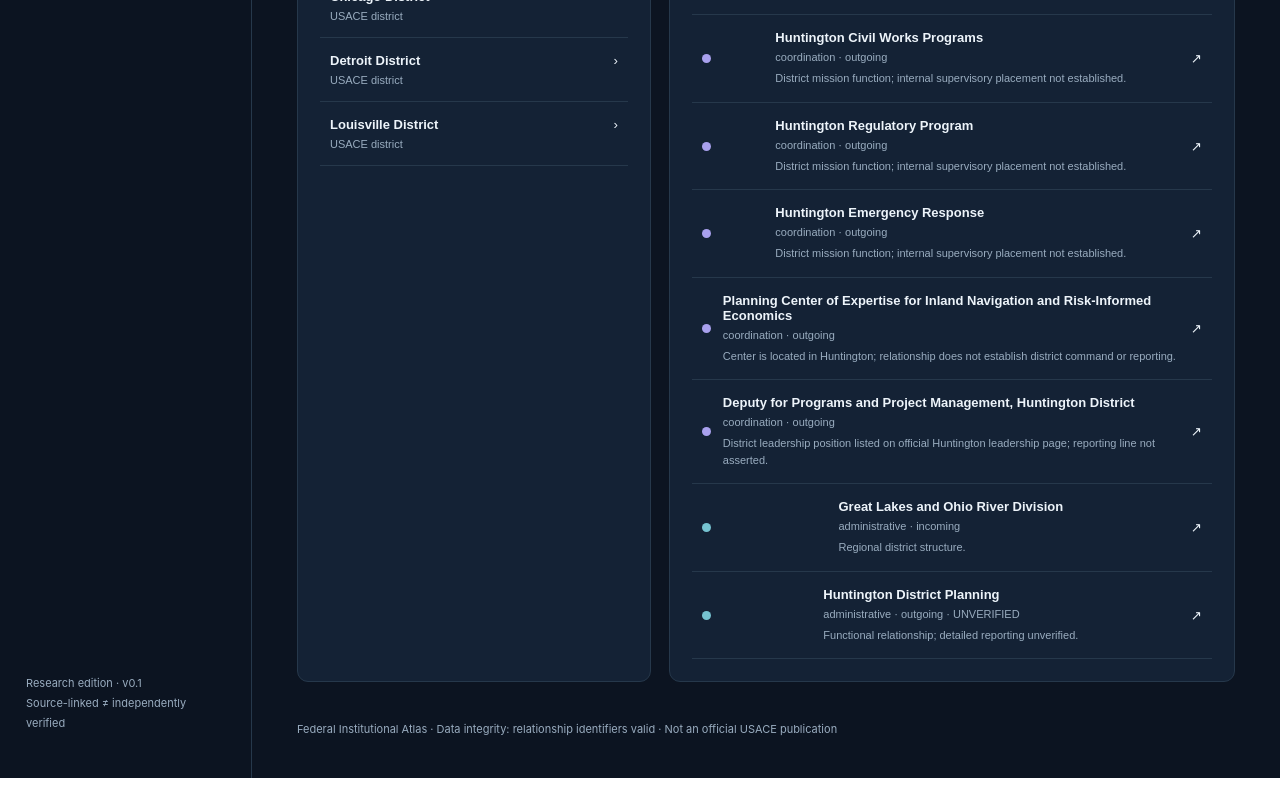
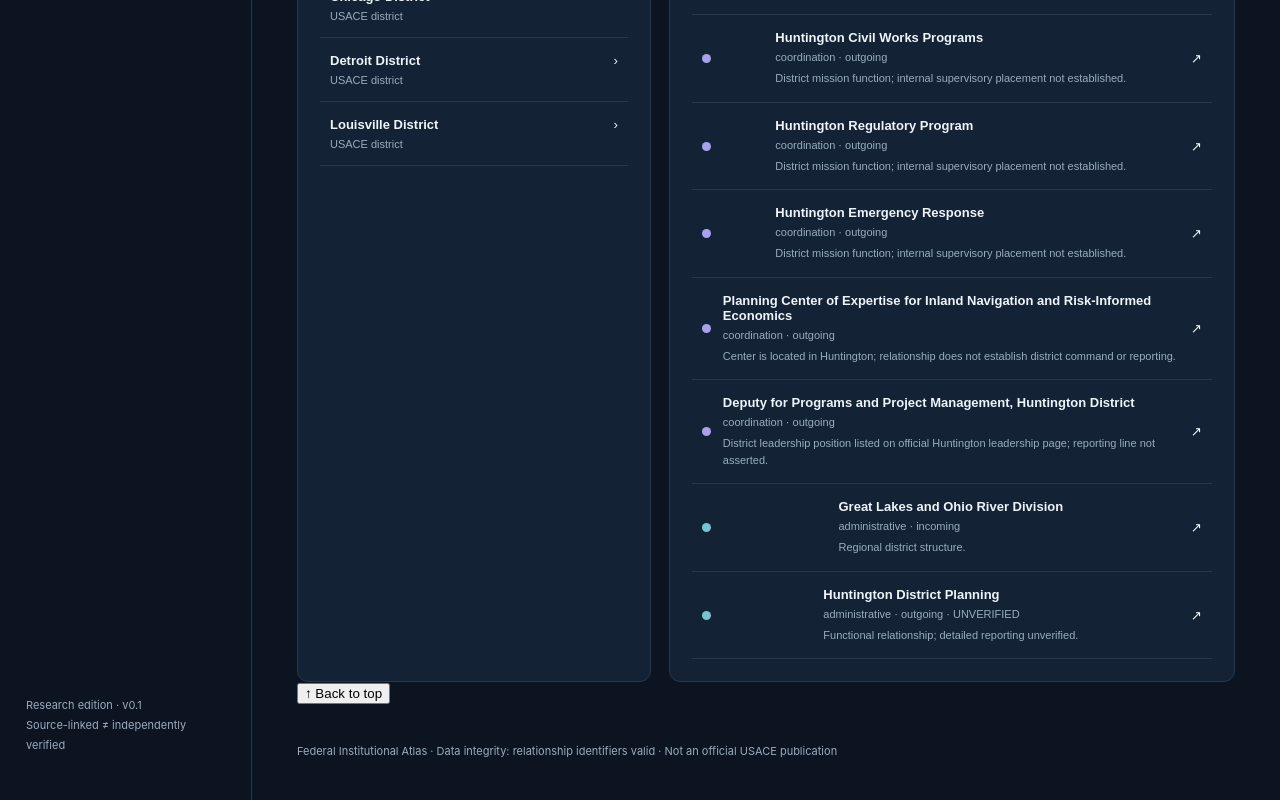
Before and after one commit to ObiwanDaC0-D/Political-Bureaucracy-, a React (Vite) app: page / in a window 1280 px wide. Shown: the part 2575-3375 px from the top of the page. Before the commit the page ends 3353 px from the top, so only its background shows below. Built offline with nearby package versions, Linux system fonts and the light colour scheme.

Commit message:
feat(ui): add accessible back-to-top button

```diff
--- a/src/main.tsx
+++ b/src/main.tsx
@@ -16,5 +16,6 @@ return <div className={"app "+theme}><aside><div className="brand"><span classNa
 {active==="My Role"?<section className="panel"><h2>My Role · Local Profile</h2><p className="muted">Stored only in this browser. No account or backend required.</p><label>Professional specialization<input value={profile} onChange={e=>{setProfile(e.target.value);localStorage.setItem("atlas-profile",e.target.value)}}/></label><p>Suggested institutional anchor: <button className="inline" onClick={()=>{setSelected("lrh");setActive("Atlas")}}>Huntington District ↗</button></p><p className="warning">Specific supervisor and office reporting lines have not been verified.</p></section>:null}
 {active==="Research"?<section className="panel"><h2>Research Notes</h2><p className="muted">Private to this browser unless you export them.</p><textarea aria-label="Research notes" rows={10} value={notes} onChange={e=>{setNotes(e.target.value);localStorage.setItem("atlas-notes",e.target.value)}}/><button className="primary" onClick={()=>{const blob=new Blob([JSON.stringify({profile,notes},null,2)],{type:"application/json"});const url=URL.createObjectURL(blob);const a=document.createElement("a");a.href=url;a.download="institutional-atlas-notes.json";a.click();URL.revokeObjectURL(url)}}>Export local notes</button></section>:null}
 {active==="History"?<section className="panel"><h2>Historical Intelligence</h2><p>Historical snapshots are planned. No historical organizational chart is shown without dated records. Current data must not be presented as a past structure.</p><label>Hierarchy depth preview <input type="range" min="1" max="5" value={depth} onChange={e=>setDepth(Number(e.target.value))}/>{depth}</label></section>:null}
+<button type="button" className="back-to-top" onClick={()=>window.scrollTo({top:0,behavior:window.matchMedia("(prefers-reduced-motion: reduce)").matches?"auto":"smooth"})} aria-label="Return to top of page">↑ Back to top</button>
 <footer>Federal Institutional Atlas · Data integrity: {validateData()?"relationship identifiers valid":"CHECK DATA"} · Not an official USACE publication</footer></main></div>}
 createRoot(document.getElementById("root")!).render(<React.StrictMode><App/></React.StrictMode>);
```
